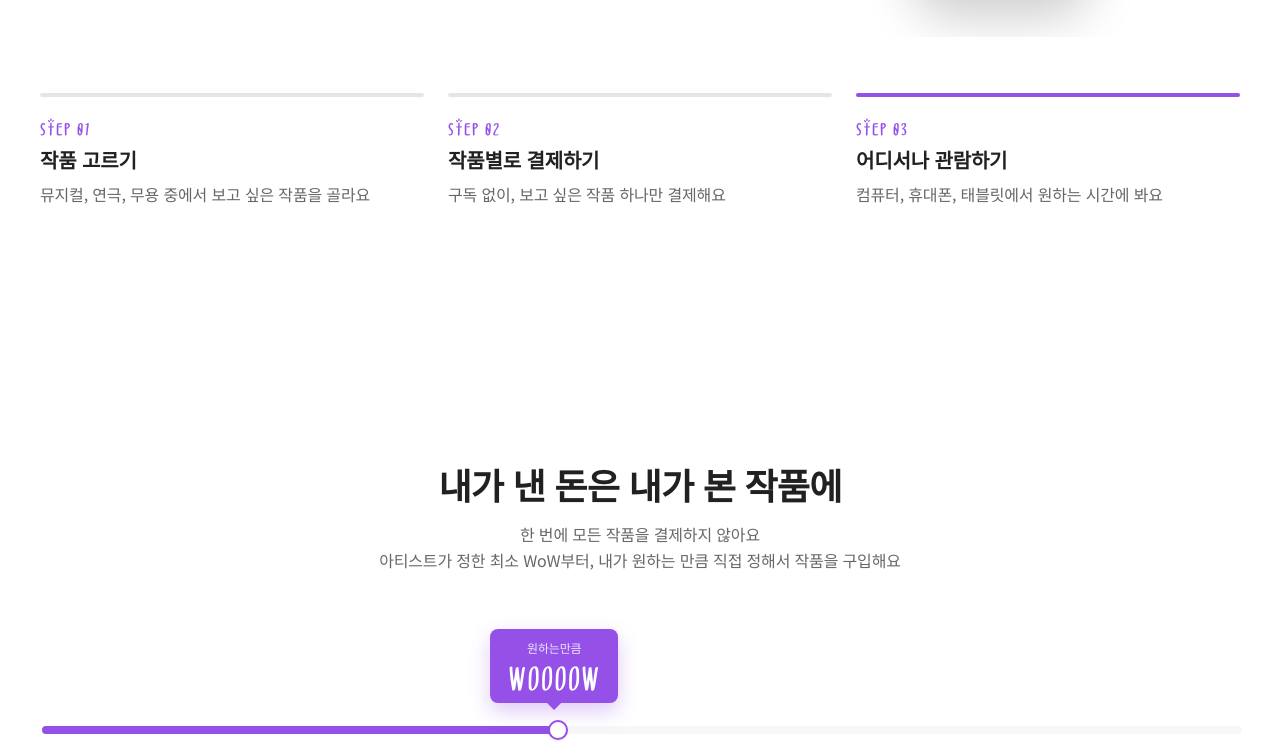
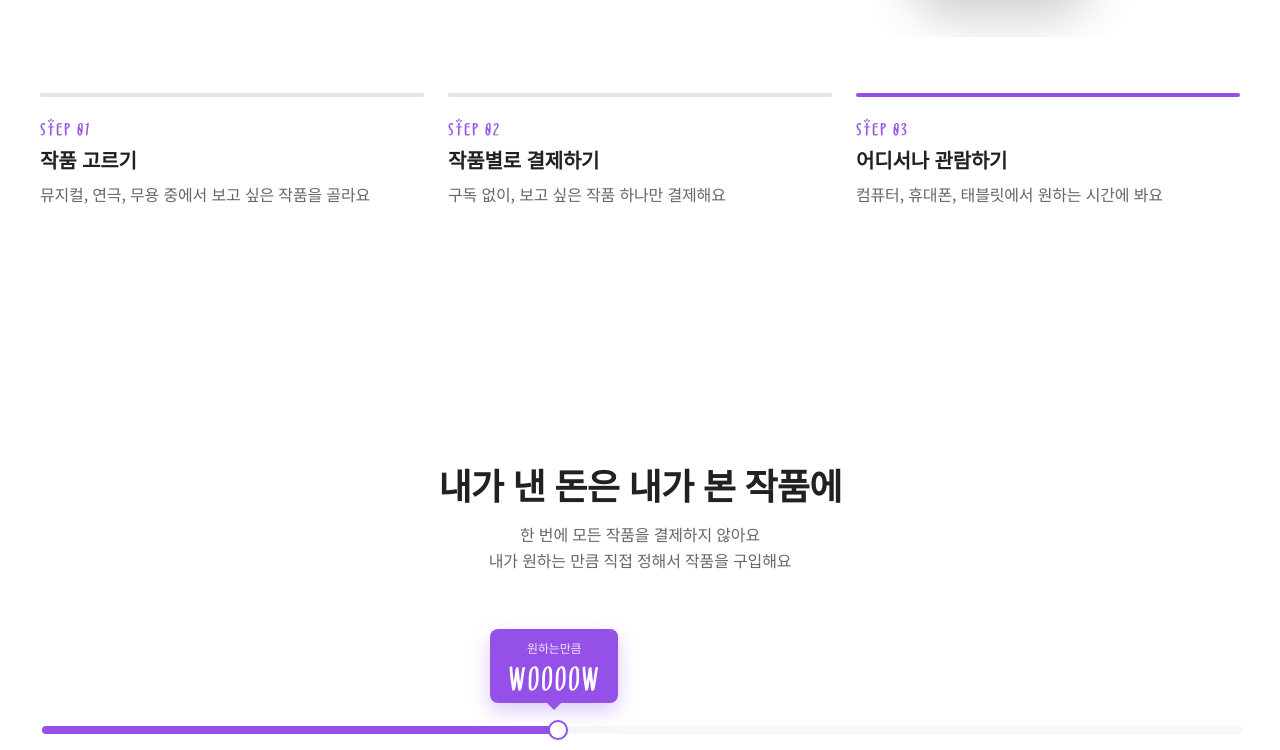
Before and after one commit to hyozl/whatsoapage, a plain HTML site: page src/index.html in a window 1280 px wide. Shown: the part 1933-2683 px from the top of the page. Drawn offline with Linux system fonts and the light colour scheme; no server answers; files whose address does not match are found by name.

Commit message:
WoW 섹션 설명에서 '아티스트가 정한 최소 WoW부터' 삭제
Co-Authored-By: Claude Opus 5.5 <noreply@anthropic.com>
Claude-Session: https://claude.ai/code/session_01NZe1ntTJbysDSXxQLuCArP

```diff
--- a/src/index.html
+++ b/src/index.html
@@ -132,7 +132,7 @@
       <div class="container">
         <header class="sec-head">
           <p class="sec-title">내가 낸 돈은<br class="mo" /> 내가 본 작품에</p>
-          <p class="sec-desc">한 번에 모든 작품을 결제하지 않아요<br />아티스트가 정한 최소 WoW부터,<br class="mo" /> 내가 원하는 만큼 직접 정해서 작품을 구입해요</p>
+          <p class="sec-desc">한 번에 모든 작품을 결제하지 않아요<br />내가 원하는 만큼 직접 정해서 작품을 구입해요</p>
         </header>
 
         <div class="price-player">
```
